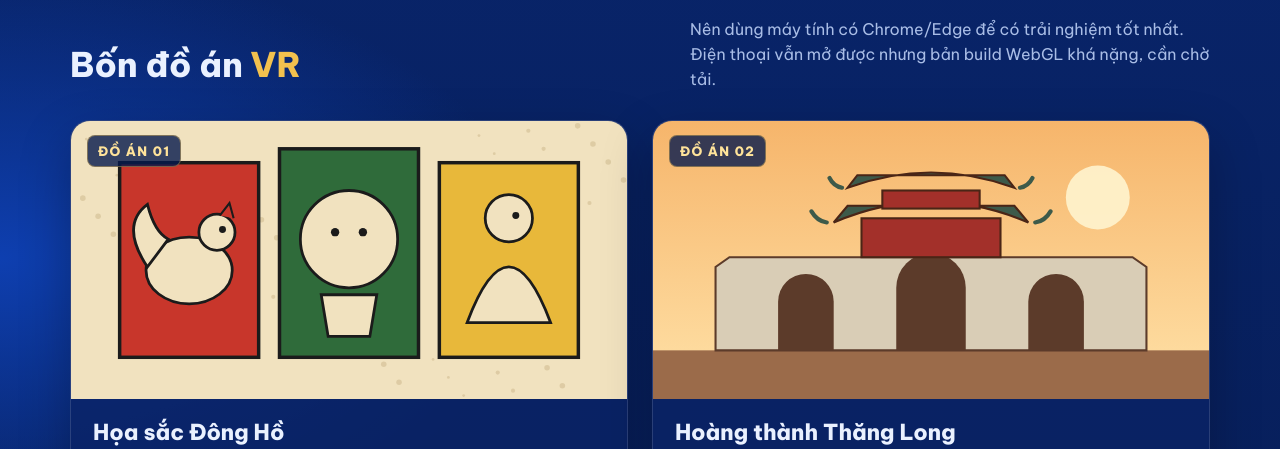
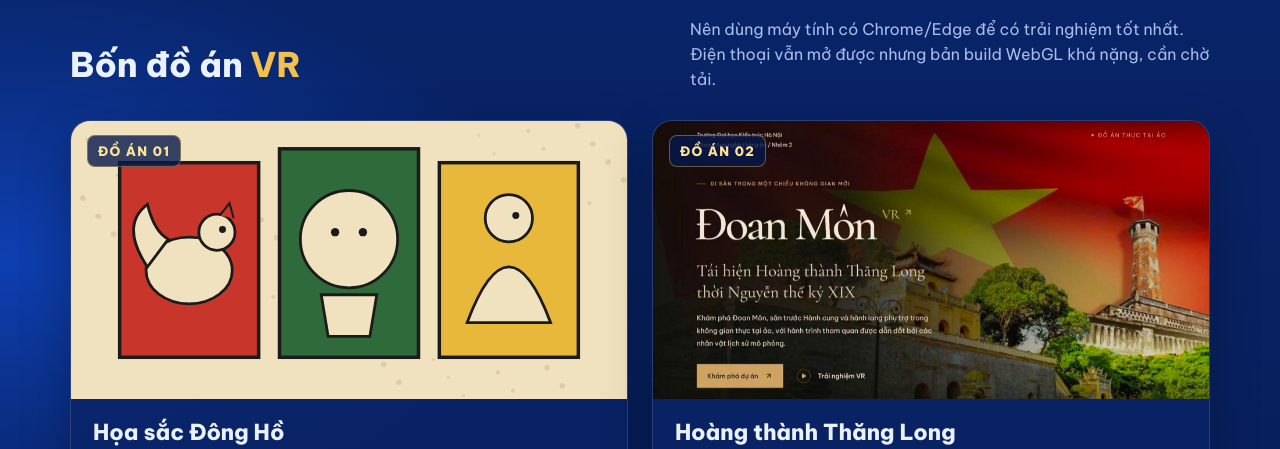
Before and after one commit to hellonguyetmoon/trien-lam-vr, a plain HTML site: page index.html in a window 1280 px wide. Shown: the part 760-1209 px from the top of the page. Drawn offline with Linux system fonts and the light colour scheme.

Commit message:
Gan link WebGL Hoang thanh Thang Long (Doan Mon) va anh bia

```diff
--- a/index.html
+++ b/index.html
@@ -242,8 +242,8 @@ const PROJECTS = [
   },
   {
     title: "Hoàng thành Thăng Long",
-    url: "",
-    image: "",
+    url: "https://doan-mon-vr.vercel.app/",
+    image: "img/doan-mon.jpg",
     art: "hoangthanh",
     desc: "Tái hiện khu vực Đoan Môn và sân trước Hành cung thời Nguyễn thế kỷ XIX, có nhân vật hoạt ảnh và cổ vật để người xem tương tác.",
     tags: ["Lịch sử", "Kiến trúc cung đình", "Unity"],
```
Also changed, not shown: img/doan-mon.jpg (added).
